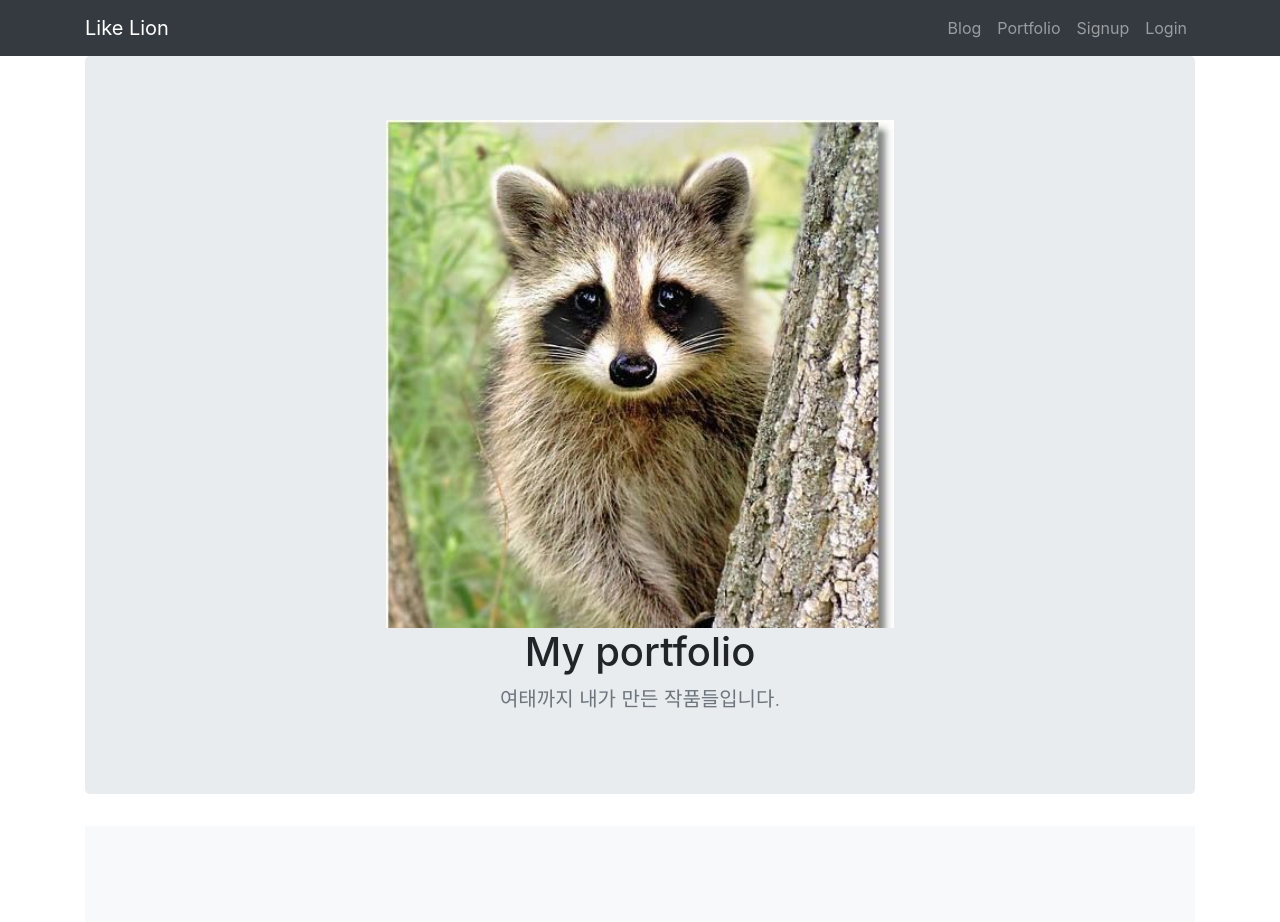
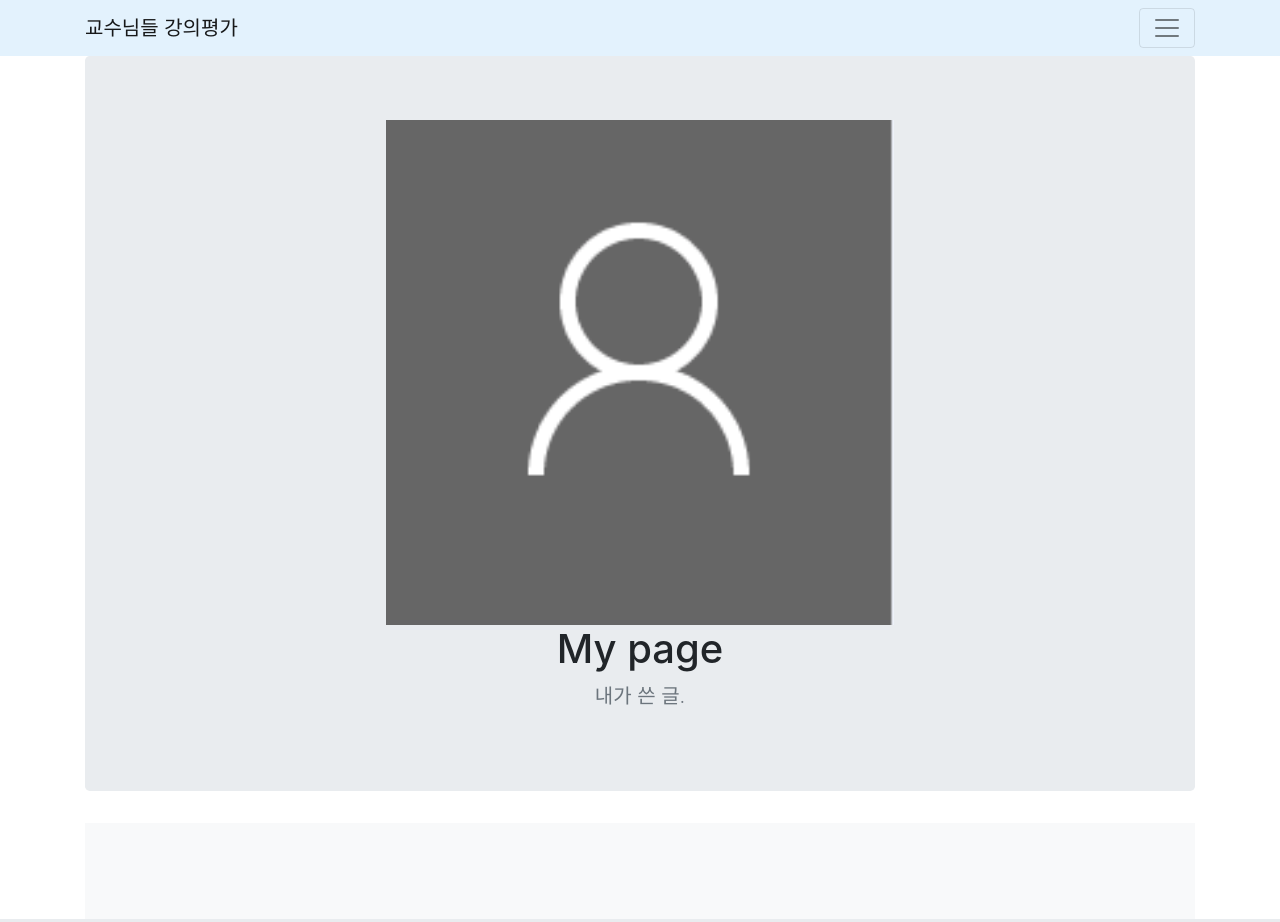
Before and after one commit to zoonong/django_smallproject, a Django app: page /portfolio/ in a window 1280 px wide. Run offline with Django 3.2, Linux system fonts and the light colour scheme; data that the repository does not hold is empty; some libraries are stand-ins or nearby versions.

Commit message:
second commit

```diff
--- a/blog/templates/blog/new.html
+++ b/blog/templates/blog/new.html
@@ -12,6 +12,9 @@
             <textarea cols=40 rows=10 name="body"></textarea>
             <br>
             <br>
+            <h4>별점(1 ~ 5): </h4>
+            <input type="text" name="stars">
+            <br><br>
             <input class="btn btn-dark" type="submit" value="제출하기">
         </form>
     </div>
--- a/portfolio/templates/portfolio/portfolio.html
+++ b/portfolio/templates/portfolio/portfolio.html
@@ -8,9 +8,9 @@
 
     <section class="jumbotron text-center">
         <div class="container">
-            <img src="{% static 'yuri.jpg' %}" style="width: 50%; height: 50%;" alt="">
-            <h1 class="jumbotron-heading">My portfolio</h1>
-            <p class="lead text-muted">여태까지 내가 만든 작품들입니다.</p>
+            <img src="{% static 'person.png' %}" style="width: 50%; height: 50%;" alt="">
+            <h1 class="jumbotron-heading">My page</h1>
+            <p class="lead text-muted">내가 쓴 글.</p>
         </div>
     </section>
 
--- a/secondproject/templates/base.html
+++ b/secondproject/templates/base.html
@@ -15,9 +15,9 @@
 </head>
 
 <body>
-    <nav class="navbar navbar-expand-lg navbar-dark bg-dark">
+    <nav class="navbar navbar-light" style="background-color: #e3f2fd;">
         <div class="container">
-            <a class="navbar-brand" href="{% url 'blog' %}">Like Lion</a>
+            <a class="navbar-brand" href="{% url 'blog' %}">교수님들 강의평가</a>
             <button class="navbar-toggler" type="button" data-toggle="collapse" data-target="#navbarNavAltMarkup"
                 aria-controls="navbarNavAltMarkup" aria-expanded="false" aria-label="Toggle navigation">
                 <span class="navbar-toggler-icon"></span>
@@ -25,17 +25,17 @@
             <div class="collapse navbar-collapse" id="navbarNavAltMarkup">
                 <ul class="navbar-nav ml-auto">
                     <li class="nav-item">
-                        <a class="nav-item nav-link" href="{% url 'blog' %}">Blog</span></a>
+                        <a class="nav-item nav-link" href="{% url 'blog' %}">목록</span></a>
                     </li>
                     <li class="nav-item">
-                        <a class="nav-item nav-link" href="{% url 'portfolio' %}">Portfolio</a>
+                        <a class="nav-item nav-link" href="{% url 'portfolio' %}">나의 평가</a>
                     </li>
                     {% if user.is_authenticated %}
                     <li class="nav-item dropdown">
                         <a class="nav-link dropdown-toggle" id="navbarDropdown" role="button" data-toggle="dropdown"
                             aria-haspopup="true" aria-expanded="false">Hi. {{ user.username }}</a>
                         <div class="dropdown-menu" aria-labelledby="navbarDropdown">
-                            <a class="dropdown-item" href="{% url 'new' %}">Write</a>
+                            <a class="dropdown-item" href="{% url 'new' %}">평가하기</a>
                             <a class="dropdown-item" href="javascript:{document.getElementById('logout').submit()}">Logout</a>
                             <form id="logout" method="POST" action="{% url 'logout' %}">
                                 {% csrf_token %} <input type="hidden" />
```
Also changed, not shown: portfolio/static/person.png (added).
